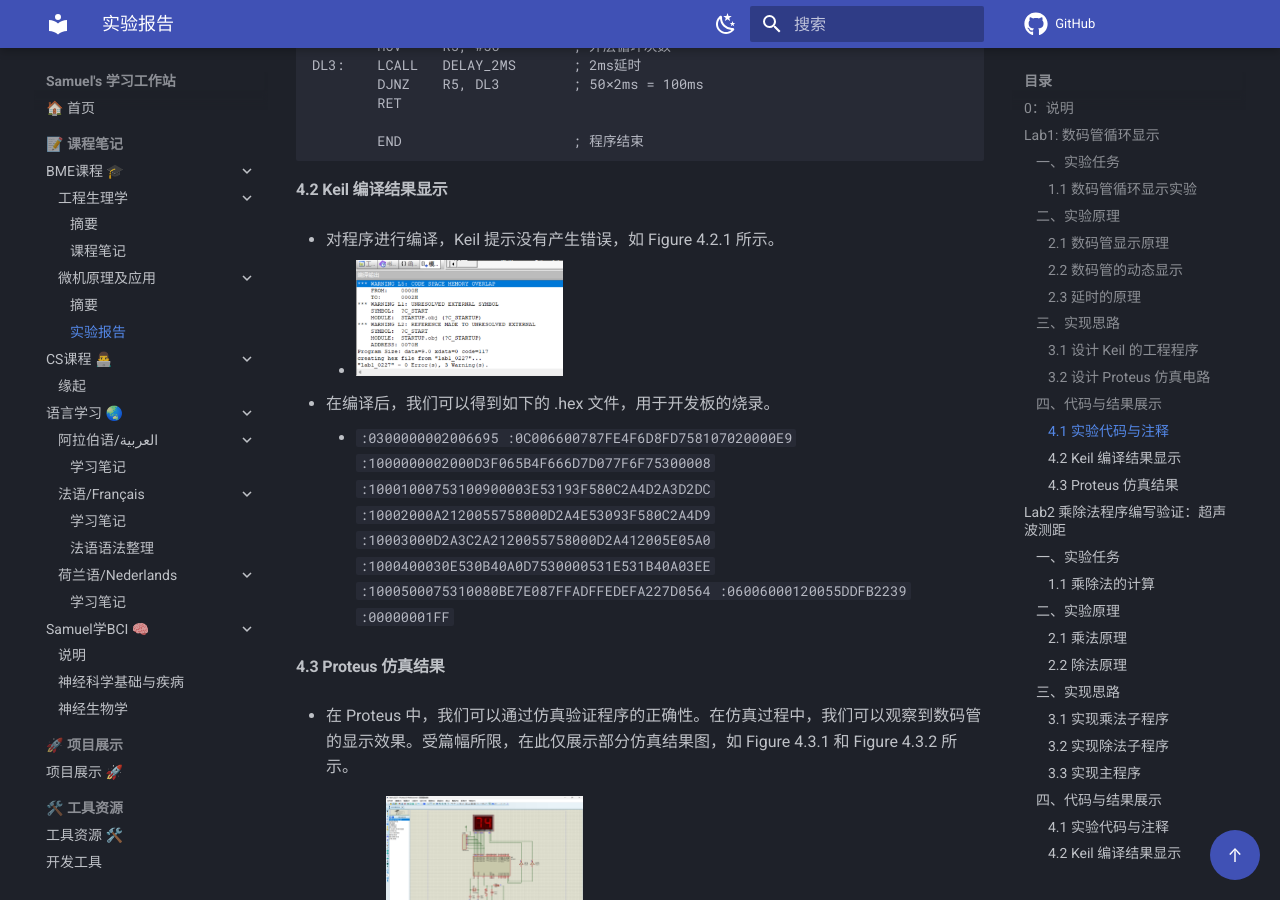
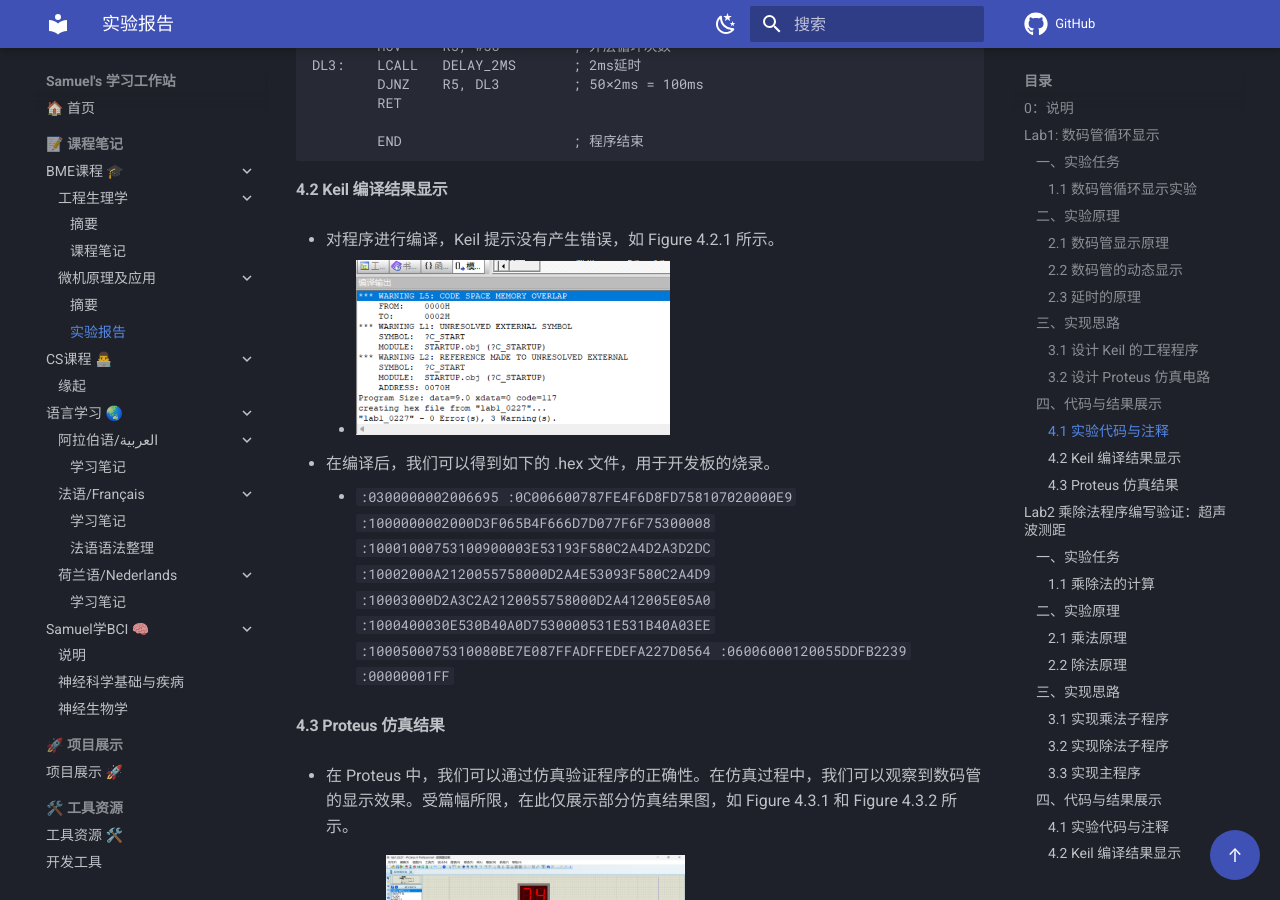
Before and after one commit to 3SamuelW/note, an MkDocs documentation site: the page built from docs/notes/bme/micro-computer/reports.md, in a window 1280 px wide and 900 px high, scrolled down 5061 px. Built offline with MkDocs 1.6.1 and Material for MkDocs 9.7.7, drawn with Linux system fonts in a browser that asks for light colours; comment, search, counter and statistics services are not loaded.

```diff
--- a/docs/notes/bme/micro-computer/reports.md
+++ b/docs/notes/bme/micro-computer/reports.md
@@ -186,7 +186,7 @@ DL3:    LCALL   DELAY_2MS       ; 2ms延时
 
 - 对程序进行编译，Keil 提示没有产生错误，如 Figure 4.2.1 所示。
 
-    - ![Figure 1.4.2.1](./_image/1-3.png){ width="33%" }
+    - ![Figure 1.4.2.1](./_image/1-3.png){ width="50%" }
 
 - 在编译后，我们可以得到如下的 .hex 文件，用于开发板的烧录。
 
@@ -207,8 +207,8 @@ DL3:    LCALL   DELAY_2MS       ; 2ms延时
 
 - 在 Proteus 中，我们可以通过仿真验证程序的正确性。在仿真过程中，我们可以观察到数码管的显示效果。受篇幅所限，在此仅展示部分仿真结果图，如 Figure 4.3.1 和 Figure 4.3.2 所示。
 
-	- - ![Figure 1.4.3.1](./_image/1-4.png){ width="33%" }
-	- - ![Figure 1.4.3.2](./_image/1-5.png){ width="33%" }
+	- - ![Figure 1.4.3.1](./_image/1-4.png){ width="50%" }
+	- - ![Figure 1.4.3.2](./_image/1-5.png){ width="50%" }
 
 - 结合仿真结果和烧录后开发板的输出可以认为，实验设计是符合预期的。
 
@@ -380,7 +380,7 @@ DIV_DONE:
 - 和乘法一样的，这样的编写方式可以使函数具有较高的复用性，可以在其他地方直接调用，而不用重复编写代码。尽管在这次实验中仅出现了一次调用，但是这样的处理也可以让程序架构更加清晰。
 
 - 针对 PPT 所提及的设计思路，下面这段子程序代码的操作方式是：先将被除数搬到可进行多字节移位的区域，初始化商为零，然后进行 24 次循环，每次先左移商，再整体左移被除数，判断移位后是否足够大（通过比较进位或最高字节），若满足条件则对被除数减去 200 并置当前商位为 1，否则保持为 0，直至循环结束，从而得到最终的除法结果。此处理方法的设计流程图如 Figure 3.2.1 所示。
-    - ![Figure 3.2.1](./_image/2-2.png)
+    - ![Figure 3.2.1](./_image/2-2.png){ width="80%" }
 
 -  以此设计程序片段如下：
 
@@ -793,6 +793,6 @@ WAIT:
     - 在这里，0x39 - 0x3B 分别对应 00H 35H 20H，是 f1 的对应三位运算结果，符合实验预期。
 
 - 更换一组实验数据，即代码中注释掉的“another example”，将其取消注释并替换原有数据输入，进行重新编译并 debug，结果如 Figure 4.2.3 所示，0x50 - 0x52 分别对应 00H 22H 7EH。又因为替换的代码内容即计算：$S = 34 * T + 3 * C * T / 200 = 34 * 258 + (3 * 15 * 258) / 200 = (8830)_10 = (00227E)_16$，故可认为输出结果符合实验预期。
-	- - ![Figure 2.4.2.3](./_image/2-6.png)
+	- ![Figure 2.4.2.3](./_image/2-6.png)
 
 - 结合多次输入测试检验，可以得出实验设计符合预期的结论。
--- a/mkdocs.yml
+++ b/mkdocs.yml
@@ -27,6 +27,7 @@ theme:
     - content.code.copy
     - content.tabs.link
     - toc.follow
+    - mathjax
   icon:
     repo: fontawesome/brands/github
 
```
